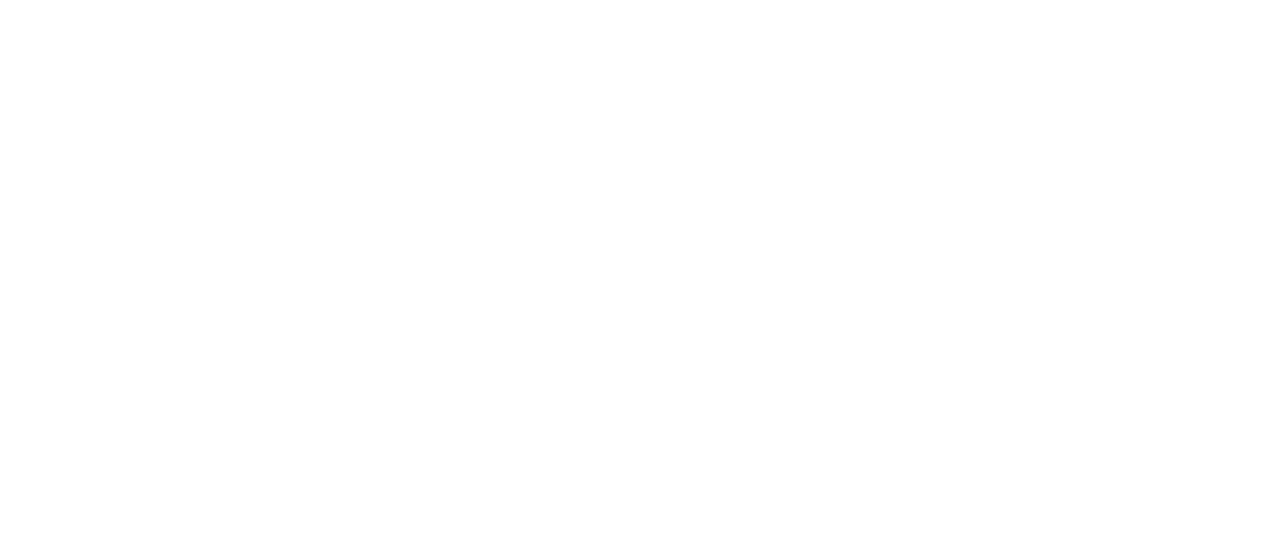
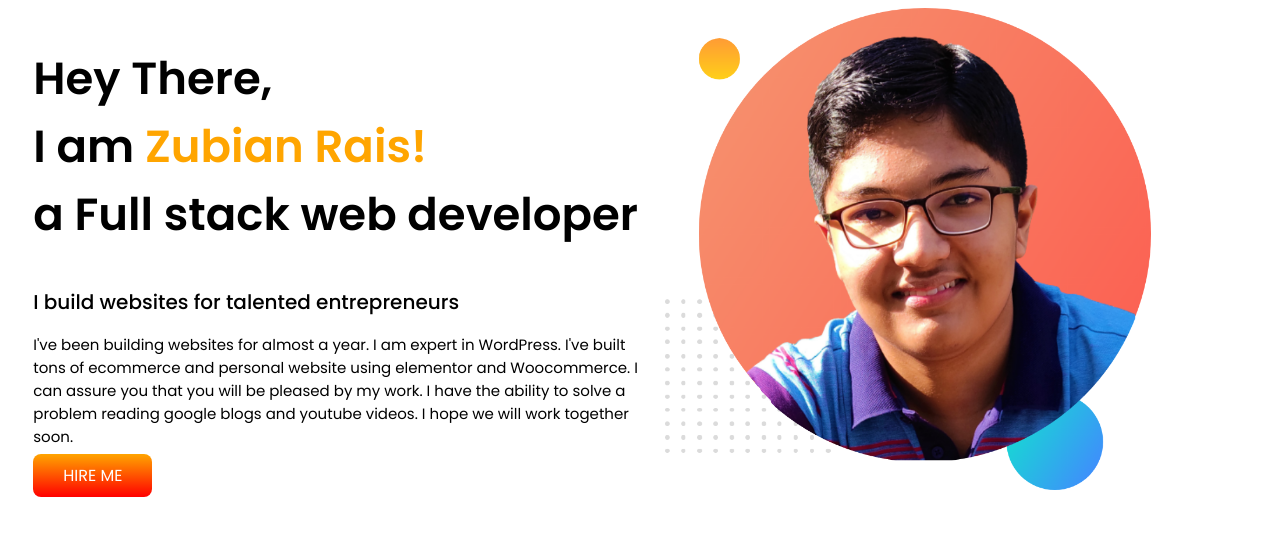
Before and after one commit to Zubian-Rais/my-portfolio, a plain HTML site: page index.html in a window 1280 px wide. Drawn offline with Linux system fonts and the light colour scheme.

Commit message:
change added

```diff
--- a/index.html
+++ b/index.html
@@ -5,8 +5,29 @@
     <meta http-equiv="X-UA-Compatible" content="IE=edge">
     <meta name="viewport" content="width=device-width, initial-scale=1.0">
     <title>My portfolio project</title>
+    <link rel="preconnect" href="https://fonts.googleapis.com">
+    <link rel="preconnect" href="https://fonts.gstatic.com" crossorigin>
+    <link href="https://fonts.googleapis.com/css2?family=Poppins:wght@400;500;600&display=swap" rel="stylesheet">
+    <link rel="stylesheet" href="style.css">
 </head>
 <body>
 
+    <section>
+        <div class="half-width">
+            <h1>Hey There,<br>I am <span class="myname">Zubian Rais!</span><br>a Full stack web developer</h1>
+            <h2>I build websites for talented entrepreneurs</h2>
+
+            <p>
+                I've been building websites for almost a  year. I am expert in WordPress. I've built  tons of ecommerce and personal website  using elementor and Woocommerce. I can  assure you that you will be pleased by my  work. I have the ability to solve a problem reading google blogs and youtube videos. I hope we will work together soon.
+            </p>
+
+            <a target="_blank" href="https://www.linkedin.com/in/zubian-rais-8b6897213/">HIRE ME</a>
+        </div>
+
+        <div class="half-width">
+            <img src="Photos/my-bg.png" alt="my image">
+        </div>
+    </section>
+
 </body>
 </html>
--- /dev/null
+++ b/style.css
@@ -0,0 +1,46 @@
+body{
+    font-family: 'Poppins', sans-serif;
+}
+
+section{
+    display: flex;
+}
+
+.half-width{
+    width: 50%;
+    padding-left: 2%;
+}
+
+h1{
+    font-size: 45px;
+}
+
+.myname{
+    color: orange
+}
+
+h2{
+    font-size: 20px;
+    font-weight: 500;
+}
+
+p{
+    font-size: 15px;
+    font-weight: 400;
+}
+
+a{
+    text-decoration: none;
+    color: #fff;
+    background-image: linear-gradient(orange, red);
+    padding: 10px 30px;
+    border-radius: 8px;
+}
+
+a:hover{
+    background-image: linear-gradient(red,orange);
+}
+
+.half-width img{
+    width: 80%;
+}
```
Also changed, not shown: Photos/my-bg.png (added), Photos/my-bg2.png (added).
